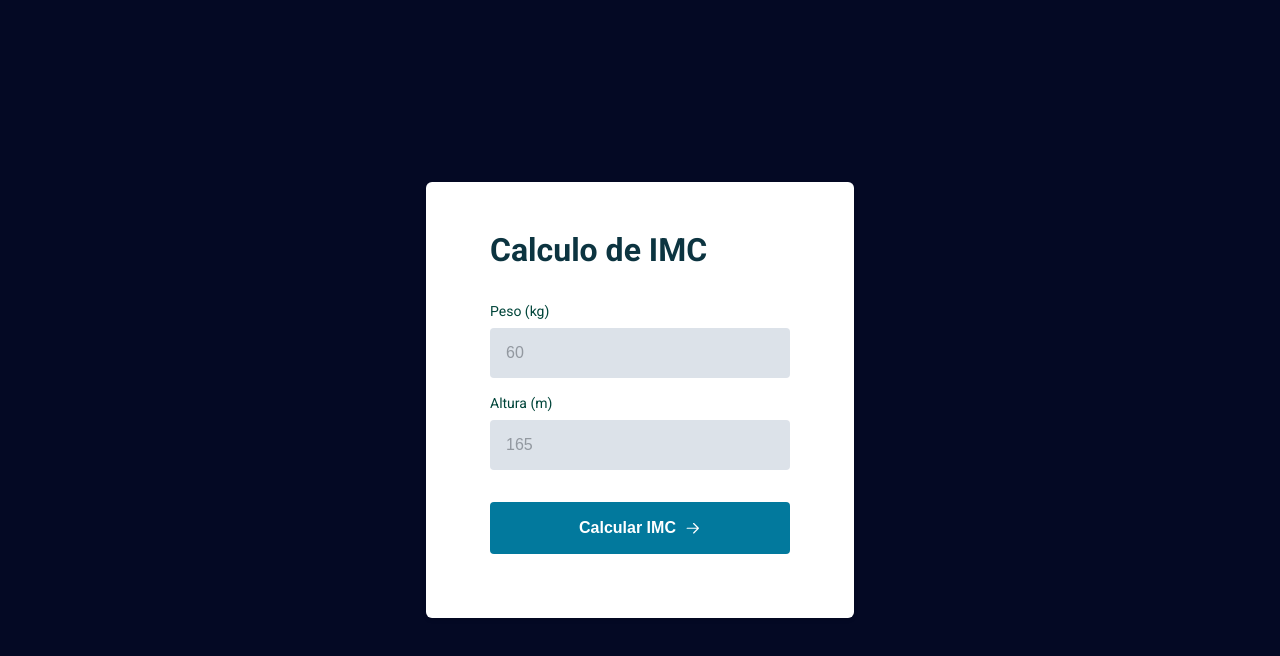
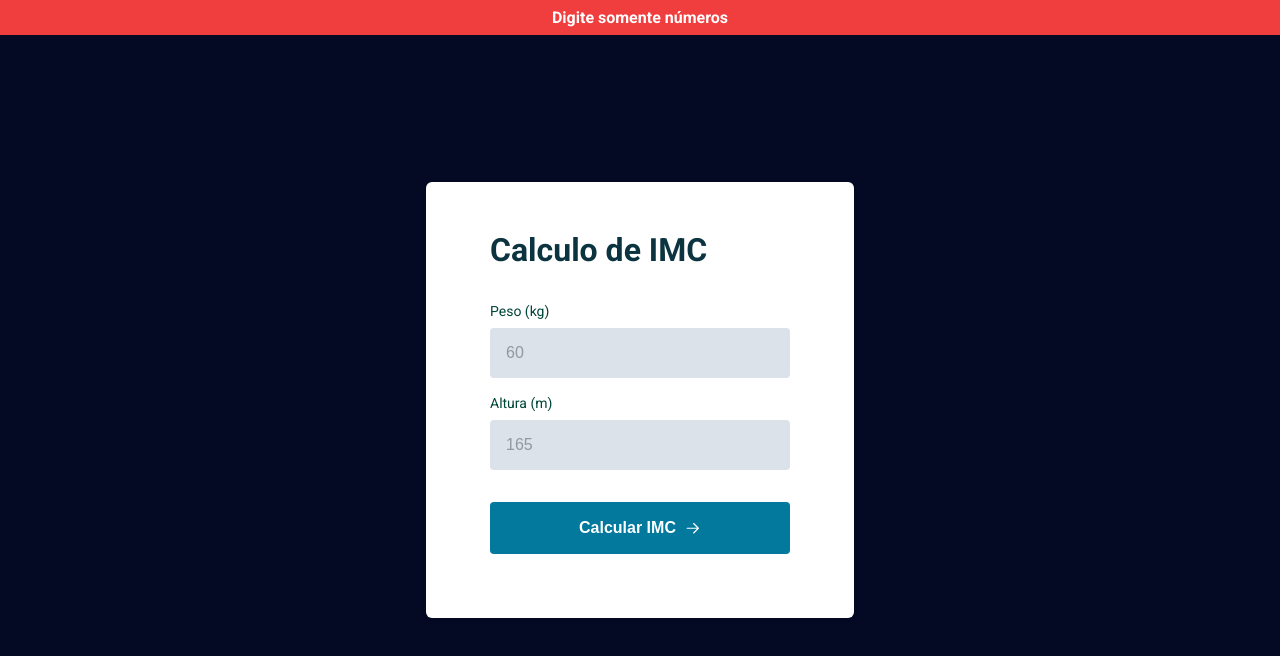
Before and after one commit to HumbertoGaldino/stage-5-calculadora-imc, a plain HTML site: page index.html in a window 1280 px wide. Drawn offline with Linux system fonts and the light colour scheme.

Commit message:
Adicionando e Estilizando Alert-Error

```diff
--- a/index.html
+++ b/index.html
@@ -16,6 +16,10 @@
     <title>Calculadora IMC</title>
 </head>
 <body>
+
+    <div class="alert-error open">
+        Digite somente números
+    </div>
 
     <div class="container">
         <main class="card">
--- a/style.css
+++ b/style.css
@@ -168,6 +168,32 @@ form button:hover{
     transform: scale(1.1);
 }
 
+/* ALERT ERROR */
+.alert-error.open{
+    opacity: 1;
+    visibility: visible;
+    transform: translateY(0);
+}
+
+.alert-error{
+    background: var(--bg-error);
+    font-size: 1.6rem;
+    font-weight: bold;
+    text-align: center;
+    padding: .8rem 0;
+    color: var(--tt-error);
+
+    position: absolute;
+    top: 0;
+    left: 0;
+    right: 0;
+
+    opacity: 0;
+    visibility: hidden;
+
+    transform: translateY(-30px);
+    transition: transform .5s;
+}
 
 @media screen and (max-width: 720px) {
     .container{
```
